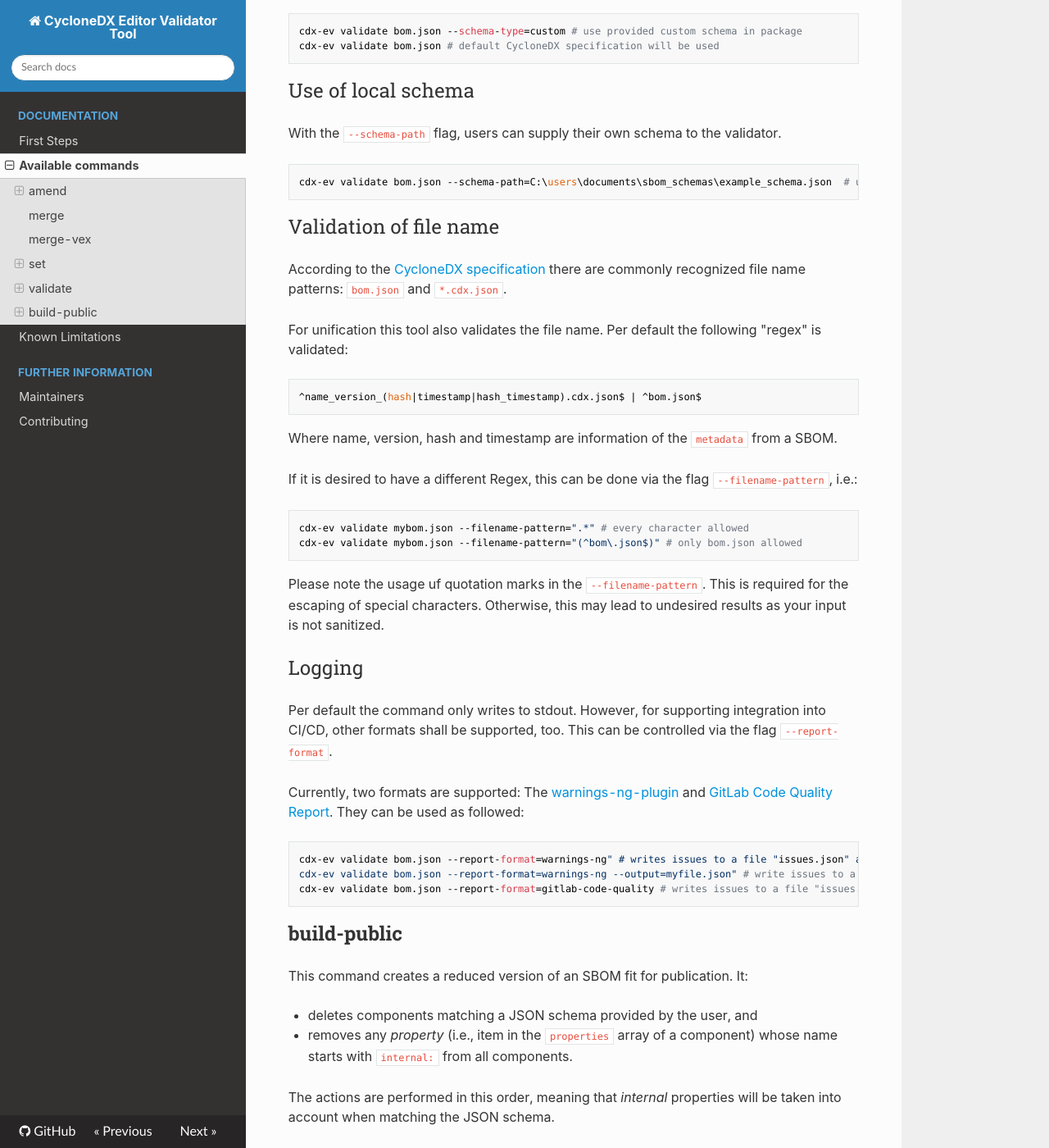
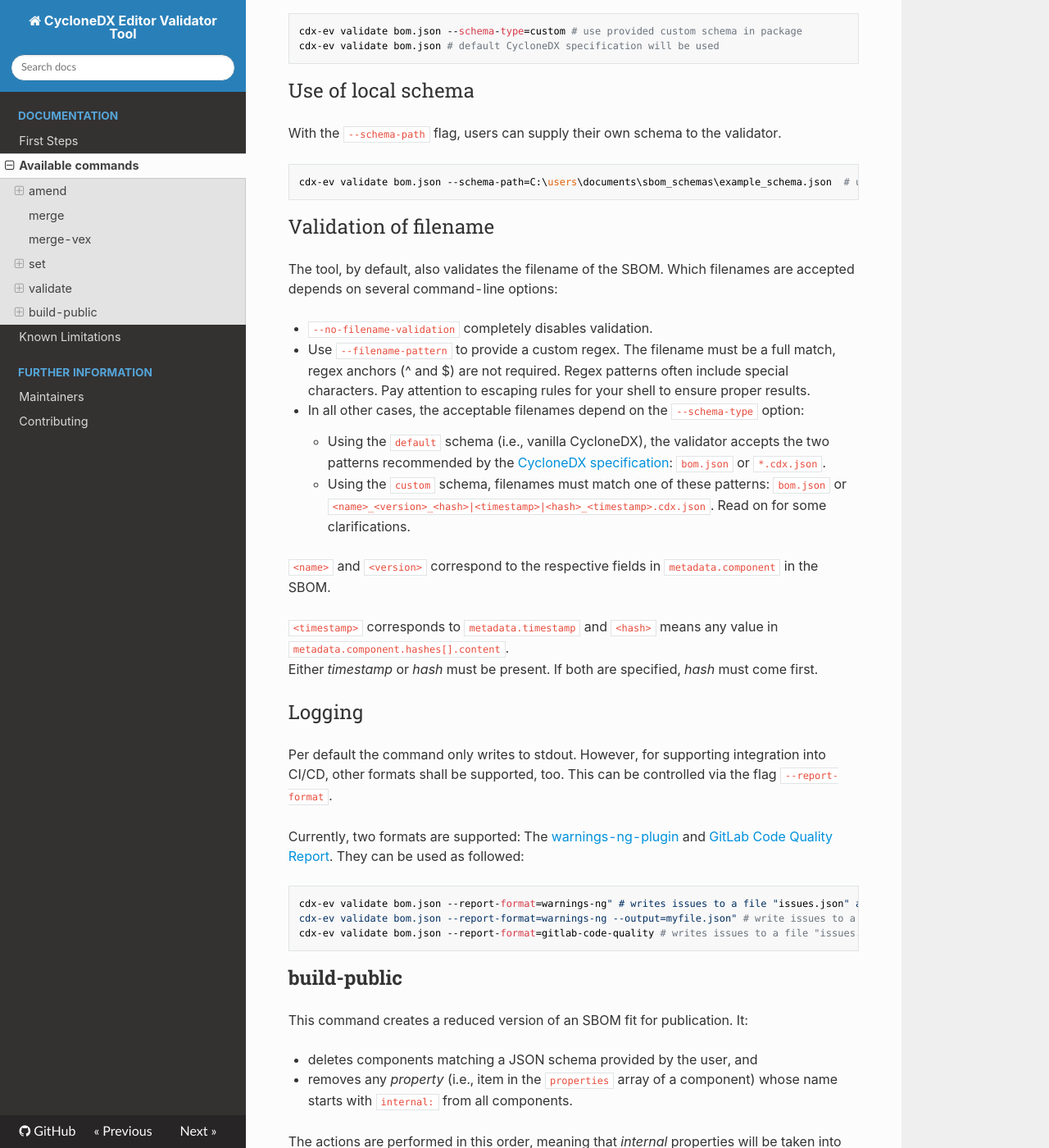
Before and after one commit to Festo-se/cyclonedx-editor-validator, an MkDocs documentation site: the page built from docs/available_commands.md, in a window 1280 px wide and 1400 px high, scrolled down 5790 px. Shown: the whole window at 82% size. Built offline with MkDocs 1.6.1, drawn with Linux system fonts in a browser that asks for light colours; nearby versions of some CDN libraries; some web fonts are replaced.

Commit message:
doc: Update filename validation documentation

```diff
--- a/.pre-commit-config.yaml
+++ b/.pre-commit-config.yaml
@@ -7,6 +7,7 @@
     rev: v3.2.0
     hooks:
       - id: trailing-whitespace
+        args: [--markdown-linebreak-ext=md]
       - id: end-of-file-fixer
       - id: check-yaml
   - repo: https://github.com/psf/black-pre-commit-mirror
--- a/docs/available_commands.md
+++ b/docs/available_commands.md
@@ -191,23 +191,20 @@
 
     cdx-ev validate bom.json --schema-path=C:\users\documents\sbom_schemas\example_schema.json  # uses a schema "example_schema.json" saved on the users computer to verify the sbom
 
-### Validation of file name
+### Validation of filename
 
-According to the [CycloneDX specification](https://cyclonedx.org/specification/overview/#recognized-file-patterns) there are commonly recognized file name patterns: `bom.json` and `*.cdx.json`.
+The tool, by default, also validates the filename of the SBOM. Which filenames are accepted depends on several command-line options:
 
-For unification this tool also validates the file name. Per default the following "regex" is validated:
+* `--no-filename-validation` completely disables validation.
+* Use `--filename-pattern` to provide a custom regex. The filename must be a full match, regex anchors (^ and $) are not required. Regex patterns often include special characters. Pay attention to escaping rules for your shell to ensure proper results.
+* In all other cases, the acceptable filenames depend on the `--schema-type` option:
+  * Using the `default` schema (i.e., vanilla CycloneDX), the validator accepts the two patterns recommended by the [CycloneDX specification](https://cyclonedx.org/specification/overview/#recognized-file-patterns): `bom.json` or `*.cdx.json`.
+  * Using the `custom` schema, filenames must match one of these patterns: `bom.json` or `<name>_<version>_<hash>|<timestamp>|<hash>_<timestamp>.cdx.json`. Read on for some clarifications.
 
-    ^name_version_(hash|timestamp|hash_timestamp).cdx.json$ | ^bom.json$
+`<name>` and `<version>` correspond to the respective fields in `metadata.component` in the SBOM.
 
-Where name, version, hash and timestamp are information of the `metadata` from a SBOM.
-
-If it is desired to have a different Regex, this can be done via the flag `--filename-pattern`, i.e.:
-
-    cdx-ev validate mybom.json --filename-pattern=".*" # every character allowed
-    cdx-ev validate mybom.json --filename-pattern="(^bom\.json$)" # only bom.json allowed
-
-Please note the usage uf quotation marks in the `--filename-pattern`. This is required for the escaping of special characters.
-Otherwise, this may lead to undesired results as your input is not sanitized.
+`<timestamp>` corresponds to `metadata.timestamp` and `<hash>` means any value in `metadata.component.hashes[].content`.
+Either *timestamp* or *hash* must be present. If both are specified, *hash* must come first.
 
 ### Logging
 
```
